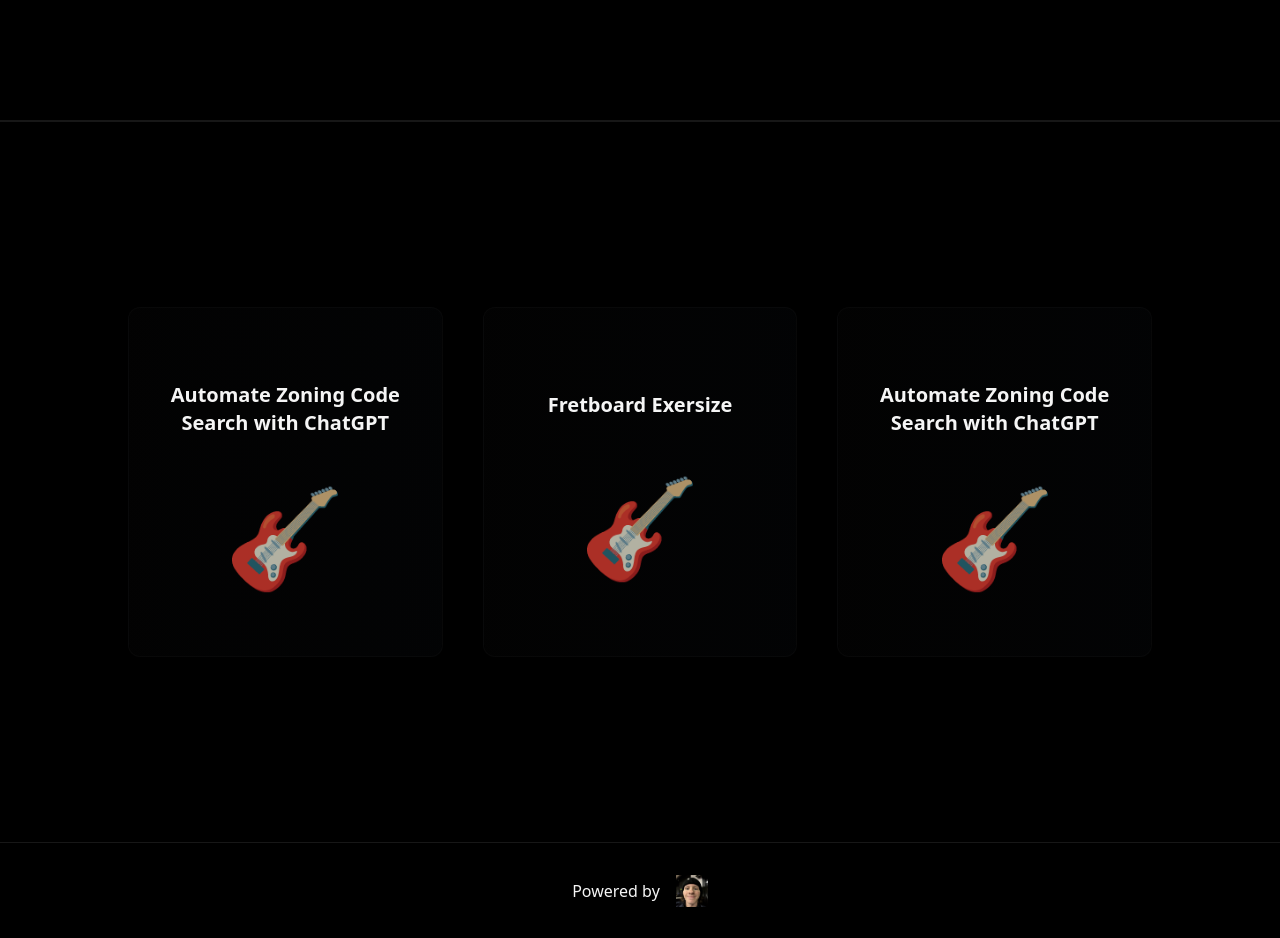
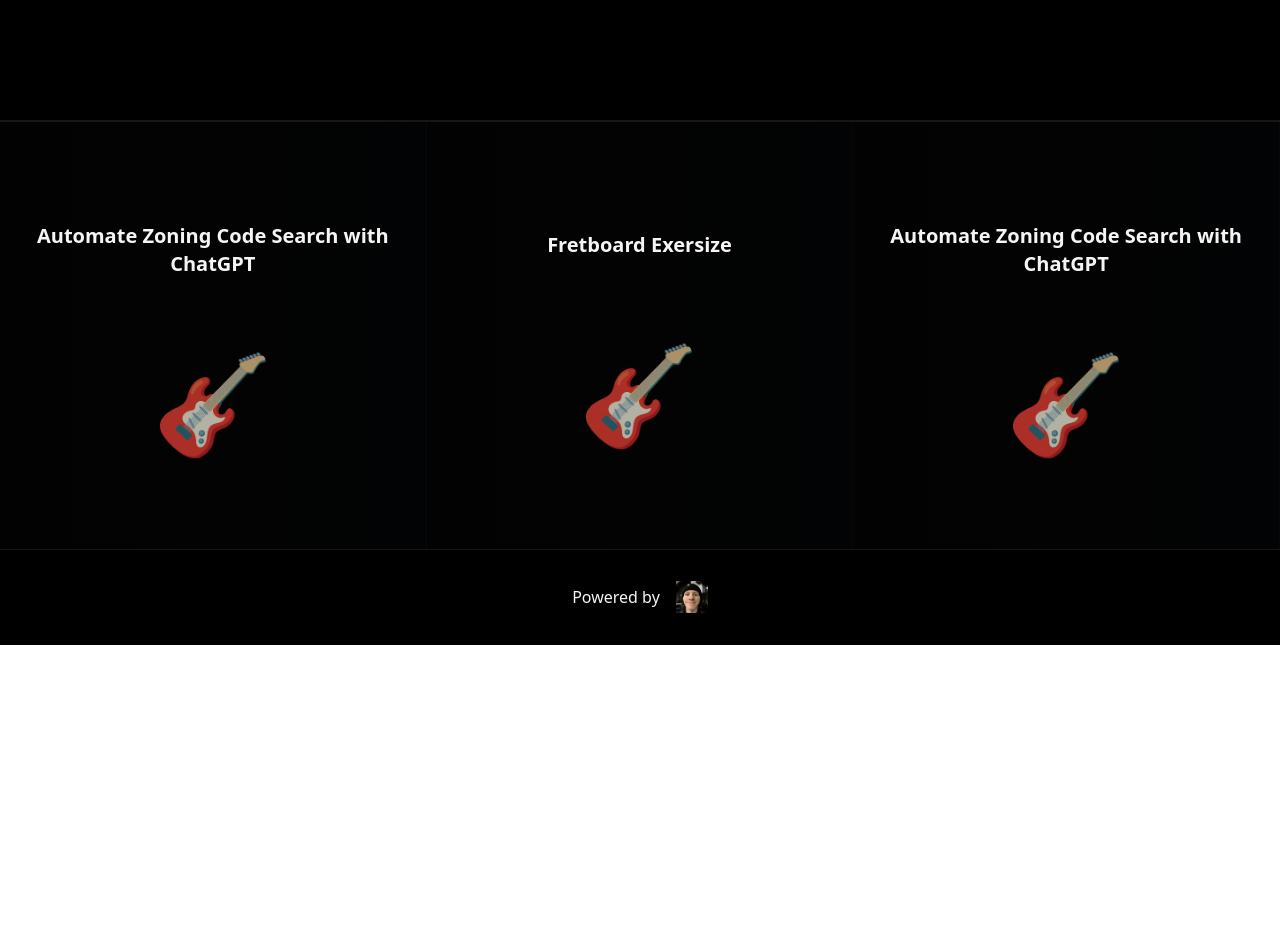
Before and after one commit to rylandcrouse/portfolio, a Next.js app: page / in a window 1280 px wide. Shown: the part 680-1618 px from the top of the page. After the commit the page ends 1325 px from the top, so only its background shows below. Built offline with nearby package versions, Linux system fonts and the light colour scheme.

Commit message:
removed sample padding

```diff
--- a/screens/home/sections/HeroSection.tsx
+++ b/screens/home/sections/HeroSection.tsx
@@ -4,7 +4,7 @@ type Props = {}
 
 const HeroSection = (props: Props) => {
   return (
-    <div className="sm:h-screen min-h-[60vh] w-full flex sm:pt-0  pt-4 2xl:px-72 2xl:justify-start px-th justify-center font-bold">
+    <div className="sm:h-screen min-h-[50vh] w-full flex sm:pt-0  pt-4 2xl:px-72 2xl:justify-start px-th justify-center font-bold">
       <h1 className="self-center justify-self-center font-semibold !leading-tight
       xl:text-8xl sm:text-[4vmax] text-3xl">
         “Howdy <span className="blog-title-emoji">👋🏻</span>. I leverage and expand upon digital solutions with code.”
--- a/screens/home/sections/SampleSection.tsx
+++ b/screens/home/sections/SampleSection.tsx
@@ -5,10 +5,10 @@ type Props = {}
 
 const SampleSection = (props: Props) => {
   return (
-    <div className="px-th lg:min-h-[90vh] min-w-full h-full
-        flex items-center justify-around lg:space-x-10 lg:space-y-0 space-y-6 space-x-0 sm:py-8 pb-4
-        flex-col lg:flex-row
-        text-xl font-medium">
+    <div className="min-w-full h-full px-7 sm:px-0
+        flex items-center justify-around sm:space-y-0 space-y-4
+        flex-col sm:flex-row
+        text-xl sm:max-lg:text-base font-medium">
         <Sample title="Automate Zoning Code Search with ChatGPT" emoji="🎸" repoURL="github.com/rylandcrouse/"/>
         <Sample title="Fretboard Exersize" emoji="🎸" repoURL="github.com/rylandcrouse/portfolio"/>
         <Sample title="Automate Zoning Code Search with ChatGPT" emoji="🎸" repoURL="http://github.com/rylandcrouse/portfolio"/>
--- a/screens/home/sections/components/Sample.tsx
+++ b/screens/home/sections/components/Sample.tsx
@@ -15,13 +15,12 @@ const Sample = ({title, emoji, repoURL}: Props) => {
         <div onMouseEnter={() => setHovered(true)} onMouseLeave={() => setHovered(false)}
         className="
         flex flex-col justify-evenly items-center px-6 p-6
-        lg:w-1/3 sm:w-1/2 w-full h-full sm:aspect-[9/10] aspect-[9/3]
-        sm:rounded-xl sm:border-neutral-900/30 border border-neutral-900/50
-        hover:cursor-pointer sm:hover:bg-slate-900/60 lg:hover:scale-105 sm:hover:scale-[101%] hover:ease-out duration-300
+        sm:w-1/3 w-full h-full sm:aspect-square aspect-[9/2] sm:border-neutral-900/30 border-neutral-900/50 border-r
+        hover:cursor-pointer sm:hover:bg-slate-900/60 md:hover:scale-[101%] hover:ease-out duration-300
         font-normal bg-gradient-to-r from-neutral-900/10 to-slate-700/5">
             <h2 className="text-center font-black">{title}</h2>
             <AnimatePresence>
-                <div className={`hidden sm:block guitar text-8xl`}>{emoji}</div>
+                <div className={`hidden md:block guitar text-7xl xl:text-8xl 2xl:text-9xl`}>{emoji}</div>
             </AnimatePresence>
         </div>
     // </Link>
```
